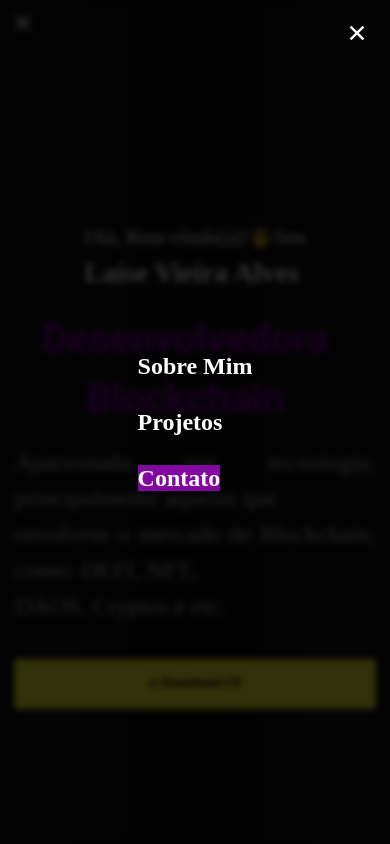
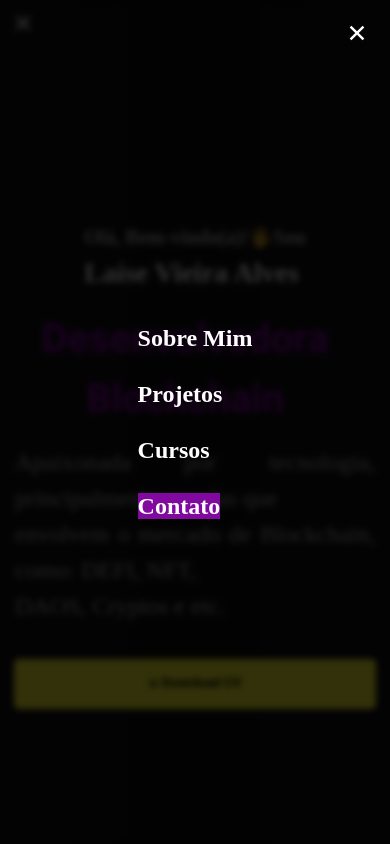
Before and after one commit to laisevdev/myPortfolio, a React (Vite) app: page / in a window 390 px wide. Both pictures are taken after a click on the element 195 px from the left and 27 px from the top of the page. Shown: the top 844 px of the page. Built offline with nearby package versions, Linux system fonts and the light colour scheme.

Commit message:
[refactor]: menu mobile

```diff
--- a/src/components/MobileMenu/Menu.jsx
+++ b/src/components/MobileMenu/Menu.jsx
@@ -1,10 +1,11 @@
-import { useEffect, useState } from "react";
+import { useEffect, useState, useRef } from "react";
 import { TiThMenu } from "react-icons/ti";
 import { IoCloseSharp } from "react-icons/io5";
 import './Menu.css';
 
 const MenuMobile = () => {
   const [menuOpen, setMenuOpen] = useState(false);
+  const menuRef = useRef(null);
 
   const toggleMenu = () => {
     setMenuOpen(!menuOpen);
@@ -16,11 +17,19 @@ const MenuMobile = () => {
     }
   };
 
+  const handleClickOutside = (event) => {
+    if (menuRef.current && !menuRef.current.contains(event.target)) {
+      setMenuOpen(false);
+    }
+  };
+
   useEffect(() => {
     window.addEventListener("resize", handleResize);
+    document.addEventListener("mousedown", handleClickOutside);
 
     return () => {
       window.removeEventListener("resize", handleResize);
+      document.removeEventListener("mousedown", handleClickOutside);
     };
   }, [menuOpen]);
 
@@ -30,16 +39,19 @@ const MenuMobile = () => {
         {menuOpen ? <IoCloseSharp color="white" size="26px"/> : <TiThMenu color="white" size="35px"/>}
       </div>
       {menuOpen && (
-        <div className="mobile-menu">
+        <div className="mobile-menu" ref={menuRef}>
           <div className="close-mobile" onClick={toggleMenu}>
             <IoCloseSharp color="white" size="26px"/>
           </div>
-          <ul onClick={toggleMenu}>
+          <ul>
             <li>
               <a href="#sobremim" onClick={toggleMenu}>Sobre Mim</a>
             </li>
             <li>
               <a href="#projetos" onClick={toggleMenu}>Projetos</a>
+            </li>
+            <li>
+              <a href="#formacao" onClick={toggleMenu}>Cursos</a>
             </li>
             <li className="contato">
               <a href="#contato" onClick={toggleMenu}>Contato</a>
```
